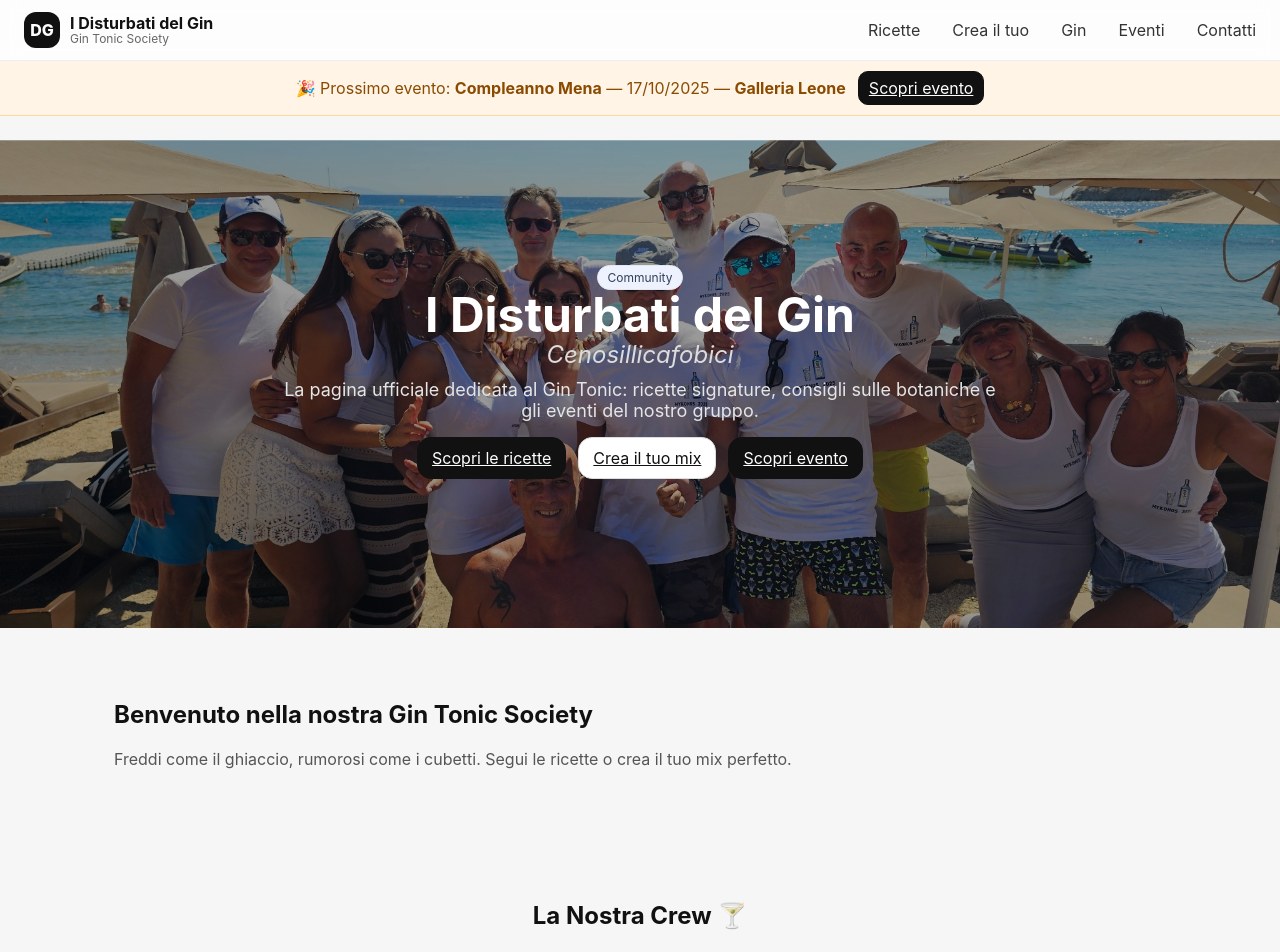
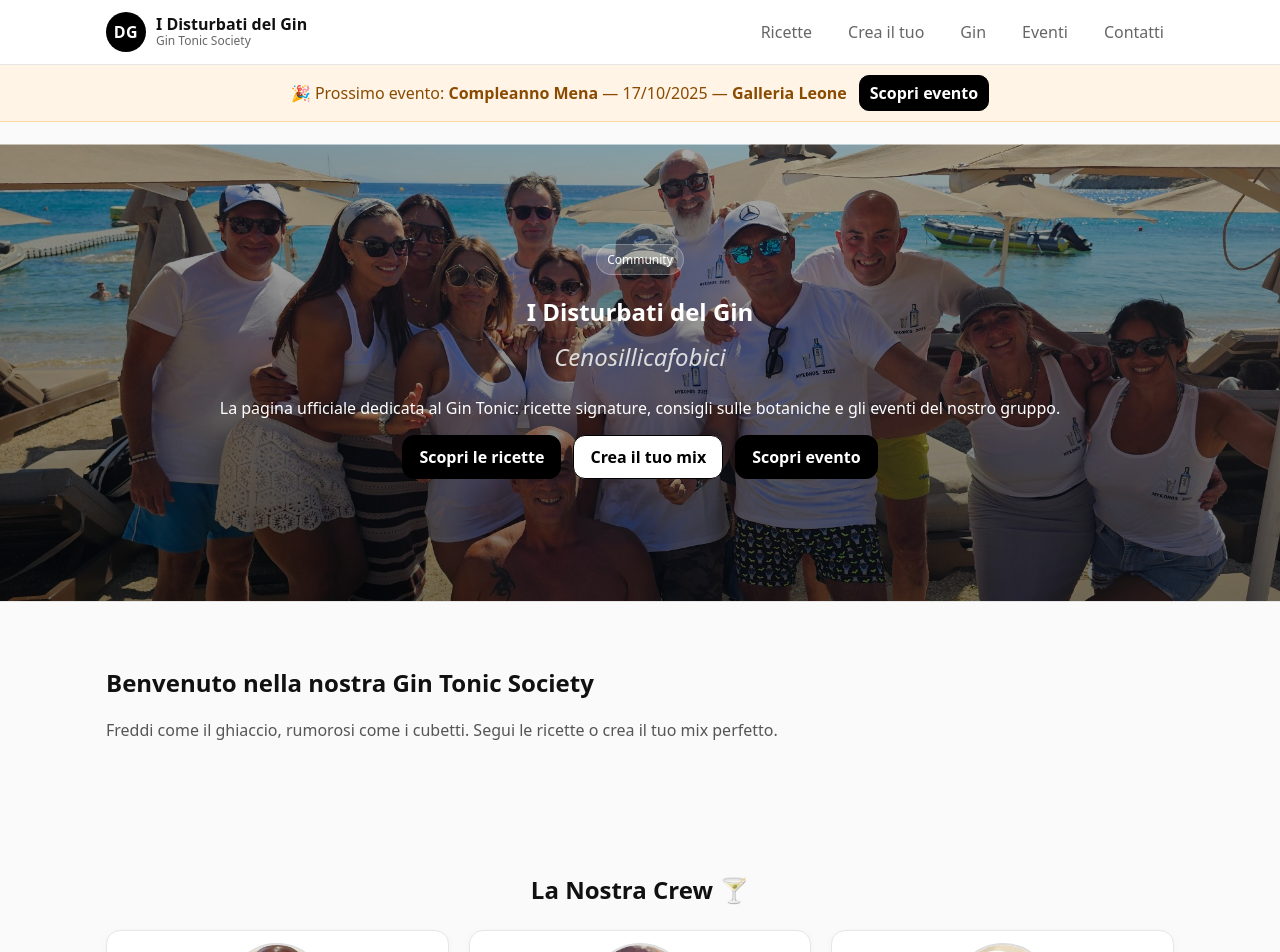
Before and after one commit to Giuss64/disturbati-del-gin, a React (Vite) app: page / in a window 1280 px wide. Shown: the top 952 px of the page. Built offline with nearby package versions, Linux system fonts and the light colour scheme.

Commit message:
Refactor CSS styles and design tokens
Updated design tokens and layout styles for improved consistency.

```diff
--- a/src/styles.css
+++ b/src/styles.css
@@ -1,34 +1,114 @@
+/* ---------- Reset / base ---------- */
+* { box-sizing: border-box; }
+html, body, #root { height: 100%; }
+body {
+  margin: 0;
+  font-family: system-ui, -apple-system, Segoe UI, Roboto, Helvetica, Arial, "Apple Color Emoji", "Segoe UI Emoji";
+  color: #111;
+  background: #fafafa;
+}
+a { color: inherit; text-decoration: none; }
+
+/* ---------- Design tokens ---------- */
 :root{
-  --bg:#0b0b0d; --text:#111; --muted:#666; --brand:#0ea5e9; --card:#fff; --ink:#111;
+  --brand:#111;        /* testo/principale */
+  --muted:#666;        /* testo secondario */
+  --line:#e6e6e6;      /* bordi */
+  --card:#ffffff;      /* sfondo card */
+  --accent:#111;       /* bottoni primary */
+  --accent-2:#f0f0f0;  /* bottoni secondary bg */
+  --radius:14px;
+  --container: 1100px;
 }
-*{box-sizing:border-box}
-html,body,#root{height:100%}
-body{margin:0;font-family:Inter,system-ui,Segoe UI,Roboto,Helvetica,Arial,sans-serif;background:#f6f6f7;color:var(--ink)}
-.container{max-width:1100px;margin:0 auto;padding:24px}
-.nav{position:sticky;top:0;background:rgba(255,255,255,.8);backdrop-filter:blur(8px);border-bottom:1px solid #eee;z-index:50}
-.nav-inner{display:flex;align-items:center;justify-content:space-between;gap:16px;padding:12px 24px}
-.brand{display:flex;align-items:center;gap:10px;text-decoration:none;color:inherit}
-.logo{width:36px;height:36px;border-radius:12px;background:#111;color:#fff;display:grid;place-items:center;font-weight:800}
-.nav a.link{color:#333;text-decoration:none;margin-left:16px}
-.nav a.link:hover{color:#000}
-.btn{display:inline-flex;align-items:center;gap:8px;border:1px solid #111;background:#111;color:#fff;padding:10px 14px;border-radius:14px;cursor:pointer}
-.btn.secondary{background:#fff;color:#111;border-color:#ddd}
-.grid{display:grid;gap:16px}
-.grid-3{grid-template-columns:repeat(3,minmax(0,1fr))}
-.card{border:1px solid #eee;border-radius:16px;background:#fff;box-shadow:0 1px 2px rgba(0,0,0,.04)}
-.card .card-body{padding:16px 18px}
-.badge{display:inline-block;padding:4px 10px;border-radius:999px;background:#eef2ff;border:1px solid #e2e8f0;color:#334155;font-size:12px}
-.hero{position:relative;min-height:64vh;display:flex;align-items:center;justify-content:center;color:#fff;overflow:hidden}
-.hero .overlay{position:absolute;inset:0;background:rgba(0,0,0,.4)}
-.hero .content{position:relative;text-align:center;padding:0 16px}
-.hero h1{font-size:48px;line-height:1.05;margin:0 0 8px}
-.hero p{max-width:720px;margin:10px auto 0;color:#e5e5e5;font-size:18px}
-.section{padding:48px 0}
-.list{padding-left:18px}
-.input, .textarea, .select{width:100%;padding:10px 12px;border:1px solid #ccc;border-radius:10px;font-size:14px}
-.slider{width:100%}
-.footer{color:#666;text-align:center;padding:36px 0}
-@media (max-width:900px){
-  .grid-3{grid-template-columns:1fr}
-  .hero h1{font-size:36px}
+
+/* ---------- Layout utility ---------- */
+.container{ max-width: var(--container); margin: 0 auto; padding: 32px 16px; }
+.section{ padding: 32px 0; }
+.grid{ display:grid; }
+.grid-3{ grid-template-columns: repeat(3, minmax(0,1fr)); gap: 16px; }
+.grid-2{ grid-template-columns: repeat(2, minmax(0,1fr)); gap: 16px; }
+
+/* Responsive grid */
+@media (max-width: 980px){
+  .grid-3{ grid-template-columns: repeat(2, minmax(0,1fr)); }
 }
+@media (max-width: 640px){
+  .grid-3,.grid-2{ grid-template-columns: 1fr; }
+}
+
+/* ---------- Navbar ---------- */
+.nav{
+  position: sticky; top: 0; z-index: 50;
+  background: rgba(255,255,255,0.85);
+  backdrop-filter: saturate(120%) blur(8px);
+  border-bottom: 1px solid var(--line);
+}
+.nav-inner{
+  max-width: var(--container);
+  margin: 0 auto;
+  padding: 12px 16px;
+  display:flex; align-items:center; justify-content:space-between; gap: 16px;
+  flex-wrap: wrap;
+}
+.brand{
+  display:flex; align-items:center; gap:10px; min-width:220px;
+}
+.logo{
+  width:40px; height:40px; border-radius:50%;
+  display:grid; place-items:center;
+  font-weight:800;
+  color:#fff; background:#000; /* scudo classico */
+  letter-spacing:0.5px;
+}
+.link{
+  padding:8px 10px; border-radius:10px; color:var(--muted);
+  transition: background .15s, color .15s;
+}
+.link:hover{ background: var(--accent-2); color:#000; }
+.link.active{ color:#000; background:#eaeaea; }
+
+/* ---------- Buttons ---------- */
+.btn{
+  display:inline-block; padding:10px 16px;
+  border-radius:12px; border:1px solid #000; background:#000; color:#fff;
+  font-weight:600; cursor:pointer; transition: transform .05s ease, opacity .15s ease;
+}
+.btn:hover{ opacity:.9; }
+.btn:active{ transform: translateY(1px); }
+.btn.secondary{
+  background: #fff; color:#000; border:1px solid #000;
+}
+
+/* ---------- Cards ---------- */
+.card{
+  background: var(--card);
+  border: 1px solid var(--line);
+  border-radius: var(--radius);
+  overflow: hidden;
+  box-shadow: 0 2px 10px rgba(0,0,0,.03);
+  transition: transform .12s ease, box-shadow .12s ease;
+}
+.card:hover{ transform: translateY(-2px); box-shadow:0 8px 22px rgba(0,0,0,.06); }
+.card-body{ padding: 14px 16px; }
+
+/* ---------- Hero ---------- */
+.hero{
+  position: relative; min-height: 60vh; display:grid; place-items:center;
+  overflow:hidden; border-bottom:1px solid var(--line);
+}
+.hero .overlay{
+  position:absolute; inset:0;
+  background: linear-gradient(180deg, rgba(0,0,0,.35), rgba(0,0,0,.55));
+}
+.hero .content{
+  position: relative; z-index: 2; text-align:center; color:#fff; padding:0 16px;
+}
+.badge{
+  display:inline-block; padding:6px 10px; border-radius:999px;
+  background: rgba(255,255,255,.15); color:#fff; border:1px solid rgba(255,255,255,.25);
+  font-size:12px;
+}
+
+/* ---------- Lists ---------- */
+.list{ padding-left: 16px; margin: 0; }
+.list li{ margin: 6px 0; color: var(--muted); }
```
